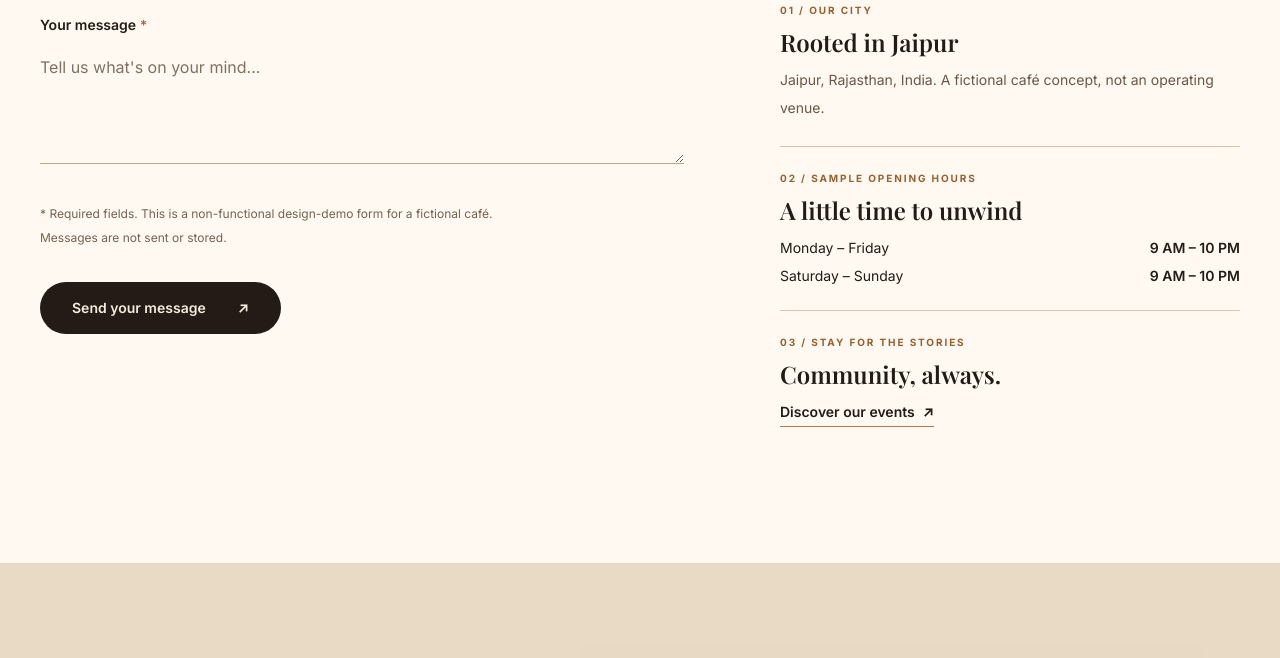
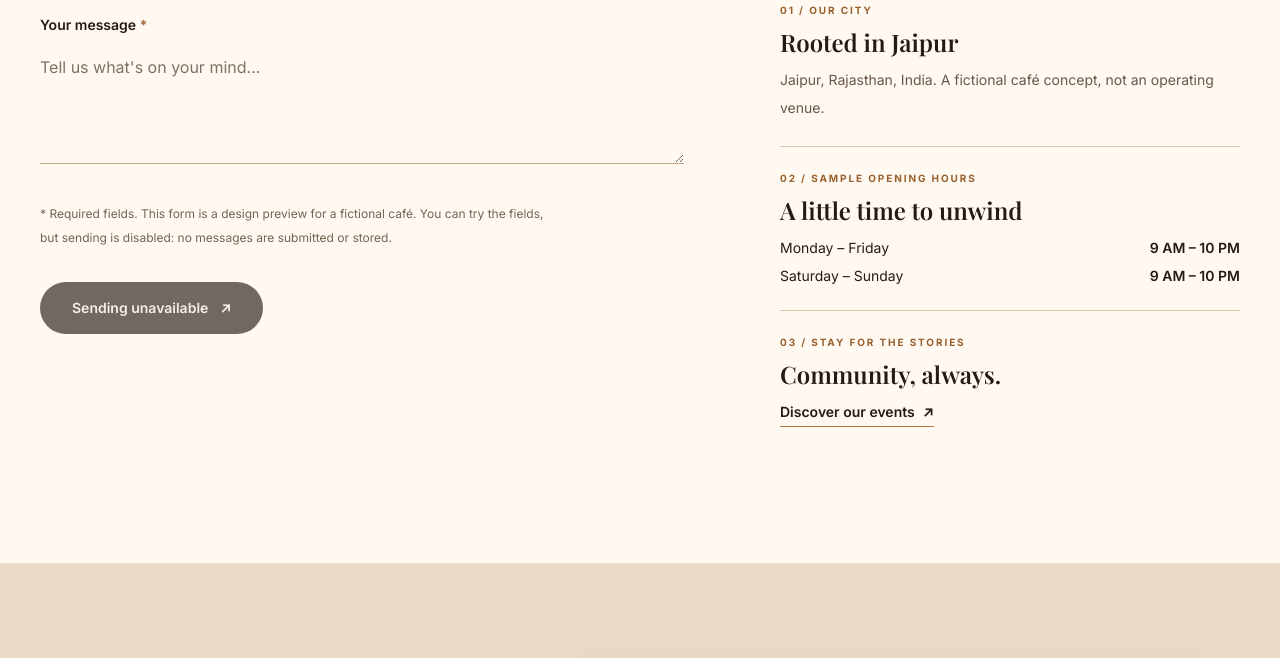
Before and after one commit to codewithsemm/chapter-and-chai, a plain HTML site: page contact.html in a window 1280 px wide. Shown: the part 1423-2081 px from the top of the page. Drawn offline with nearby package versions, Linux system fonts and the light colour scheme; a web font is replaced by a local one.

Commit message:
Fix contact form submission behavior for static website

```diff
--- a/contact.html
+++ b/contact.html
@@ -84,7 +84,7 @@
       </div>
       <div class="grid gap-16 lg:grid-cols-[minmax(0,1.12fr)_minmax(0,0.8fr)] lg:gap-24">
         <div class="min-w-0">
-          <form method="post" class="space-y-8" aria-describedby="demo-form-note">
+          <form class="space-y-8" aria-describedby="demo-form-note">
             <div class="grid gap-8 sm:grid-cols-2">
               <div>
                 <label for="full-name" class="mb-2 block text-sm font-semibold">Your name <span class="text-[#A66B3F] dark:text-[#E6AC78]">*</span></label>
@@ -114,8 +114,8 @@
               <label for="message" class="mb-2 block text-sm font-semibold">Your message <span class="text-[#A66B3F] dark:text-[#E6AC78]">*</span></label>
               <textarea id="message" name="message" rows="4" minlength="10" maxlength="2000" required placeholder="Tell us what's on your mind..." class="w-full min-w-0 resize-y rounded-none border-0 border-b border-[#BFA78E] bg-transparent px-0 py-3 text-[#251B16] placeholder:text-[#807263] focus:border-[#99602F] focus:outline-none focus:ring-0 dark:border-[#7A6050] dark:text-[#F5EBDD] dark:placeholder:text-[#BFAE9F] dark:focus:border-[#E6AC78]"></textarea>
             </div>
-            <p id="demo-form-note" class="max-w-lg text-xs leading-6 text-[#756352] dark:text-[#D5C6B8]">* Required fields. This is a non-functional design-demo form for a fictional café. Messages are not sent or stored.</p>
-            <button type="submit" class="inline-flex items-center justify-center gap-8 rounded-full bg-[#251B16] px-8 py-4 text-sm font-semibold text-[#F5EBDD] transition-all duration-300 hover:-translate-y-0.5 hover:bg-[#99602F] focus-visible:outline focus-visible:outline-2 focus-visible:outline-offset-4 focus-visible:outline-[#B77946] dark:bg-[#B77946] dark:text-[#251B16] dark:hover:bg-[#E6AC78]">Send your message <span aria-hidden="true">↗</span></button>
+            <p id="demo-form-note" class="max-w-lg text-xs leading-6 text-[#756352] dark:text-[#D5C6B8]">* Required fields. This form is a design preview for a fictional café. You can try the fields, but sending is disabled: no messages are submitted or stored.</p>
+            <button type="button" disabled aria-describedby="demo-form-note" class="inline-flex cursor-not-allowed items-center justify-center gap-3 rounded-full bg-[#251B16] px-8 py-4 text-sm font-semibold text-[#F5EBDD] opacity-65 dark:bg-[#B77946] dark:text-[#251B16]">Sending unavailable <span aria-hidden="true">↗</span></button>
           </form>
         </div>
         <aside aria-label="Visit information" class="min-w-0">
```
